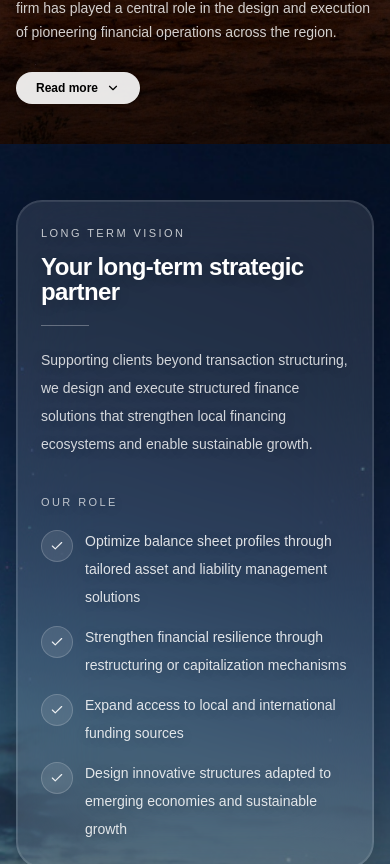
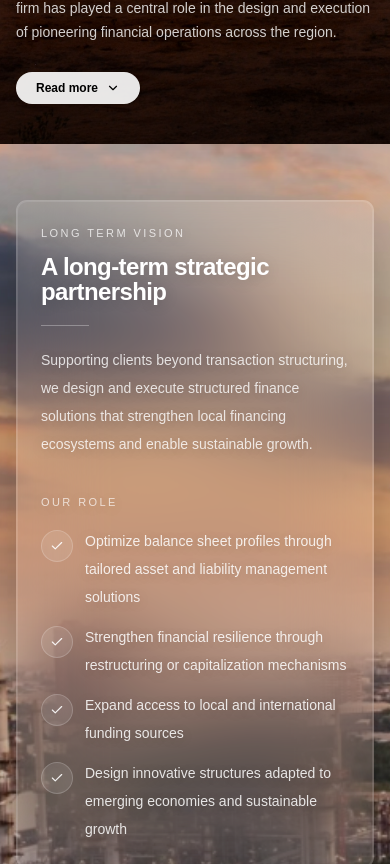
Before and after one commit to aurelien971/alphagem, a Next.js app: page / in a window 390 px wide. Shown: the part 700-1564 px from the top of the page. Built offline with nearby package versions, Linux system fonts and the light colour scheme.

Commit message:
Navbar mobile menu spacing

```diff
--- a/components/home/VisionRoleSection.tsx
+++ b/components/home/VisionRoleSection.tsx
@@ -5,7 +5,7 @@ import { useI18n } from "@/components/i18n/i18n";
 
 function FrostedPanel({ children }: { children: React.ReactNode }) {
   return (
-    <div className="h-full rounded-[26px] border border-white/12 bg-white/10 p-6 backdrop-blur-2xl shadow-[0_18px_70px_rgba(0,0,0,0.32)] ring-1 ring-inset ring-white/10 md:p-9">
+    <div className="h-full rounded-[11px] border border-white/12 bg-white/8 p-6 backdrop-blur-2xl shadow-[0_18px_70px_rgba(0,0,0,0.32)] ring-1 ring-inset ring-white/10 md:p-9">
       {children}
     </div>
   );
@@ -64,8 +64,8 @@ export default function VisionRoleSection() {
   return (
     <section id="vision" className="relative w-full overflow-hidden">
       <div className="relative min-h-[88vh] w-full">
-        <Image src="/hero-6.jpg" alt="" fill className="object-cover" />
-
+        <Image src="/hero-vision2.jpg" alt="" fill className="object-cover" />
+<div className="absolute inset-0 bg-black/15" />
         <div className="relative mx-auto flex min-h-[88vh] max-w-[1400px] items-center px-4 py-14 md:py-20">
           <div className="grid w-full items-stretch gap-6 lg:grid-cols-2 lg:gap-8">
             <FrostedPanel>
--- a/components/i18n/pages/home.ts
+++ b/components/i18n/pages/home.ts
@@ -10,7 +10,7 @@ export const HOME_EN: Record<string, string> = {
   "home.hero.cta": "Read more",
 
   "home.vision.kicker": "LONG TERM VISION",
-  "home.vision.title": "Your long-term strategic partner",
+  "home.vision.title": "A long-term strategic partnership",
   "home.vision.body":
     "Supporting clients beyond transaction structuring, we design and execute structured finance solutions that strengthen local financing ecosystems and enable sustainable growth.",
 
@@ -56,7 +56,7 @@ export const HOME_FR: Record<string, string> = {
   "home.hero.cta": "En savoir plus",
 
   "home.vision.kicker": "VISION LONG TERME",
-  "home.vision.title": "Votre partenaire stratégique de long terme",
+  "home.vision.title": "Un partenaire stratégique de long terme",
   "home.vision.body":
     "Au delà de la structuration des transactions, nous concevons et exécutons des solutions de finance structurée qui renforcent les écosystèmes de financement locaux et soutiennent une croissance durable.",
 
```
Also changed, not shown: public/hero-vision1.jpg (added), public/hero-vision2.jpg (added).
